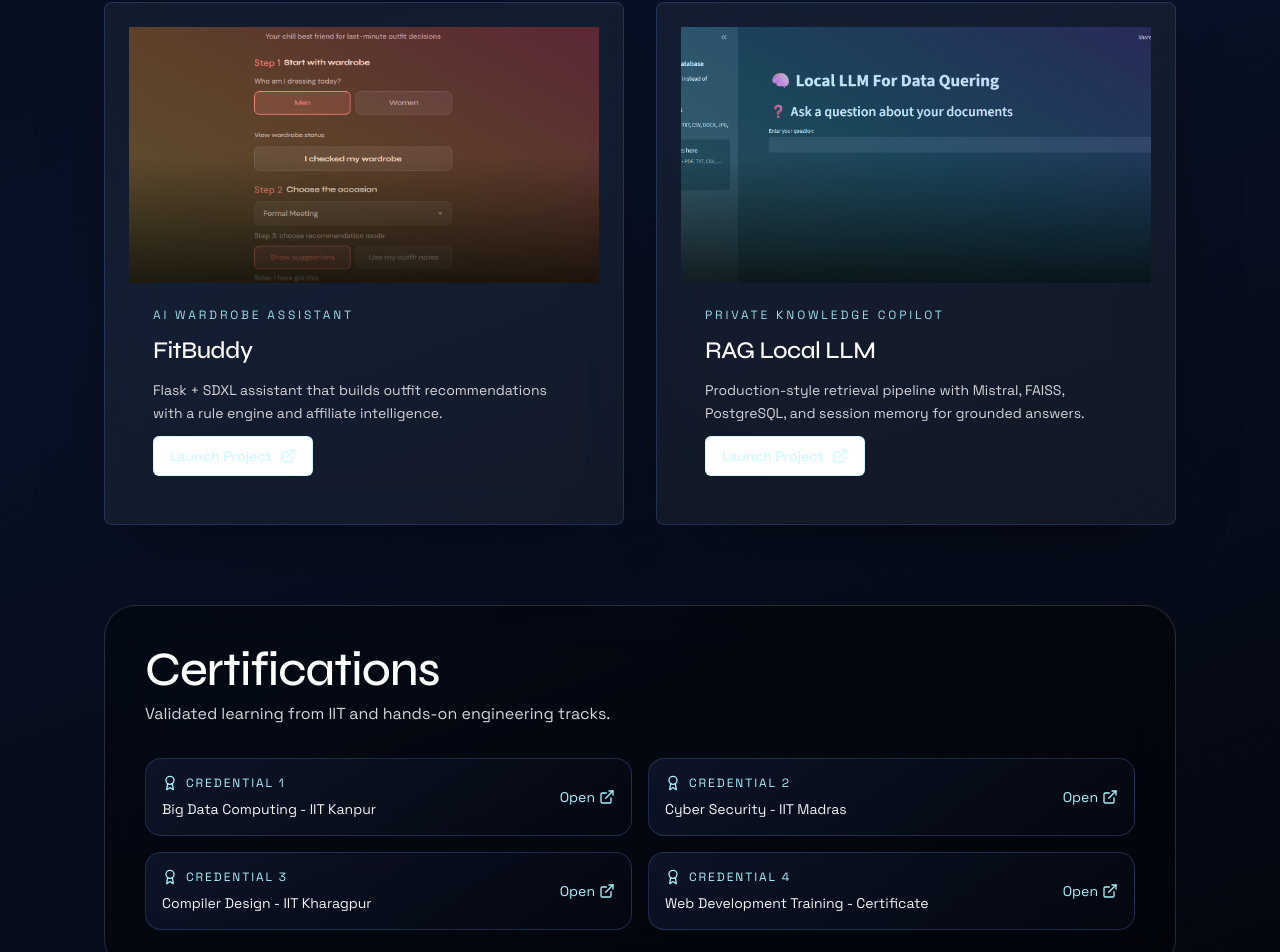
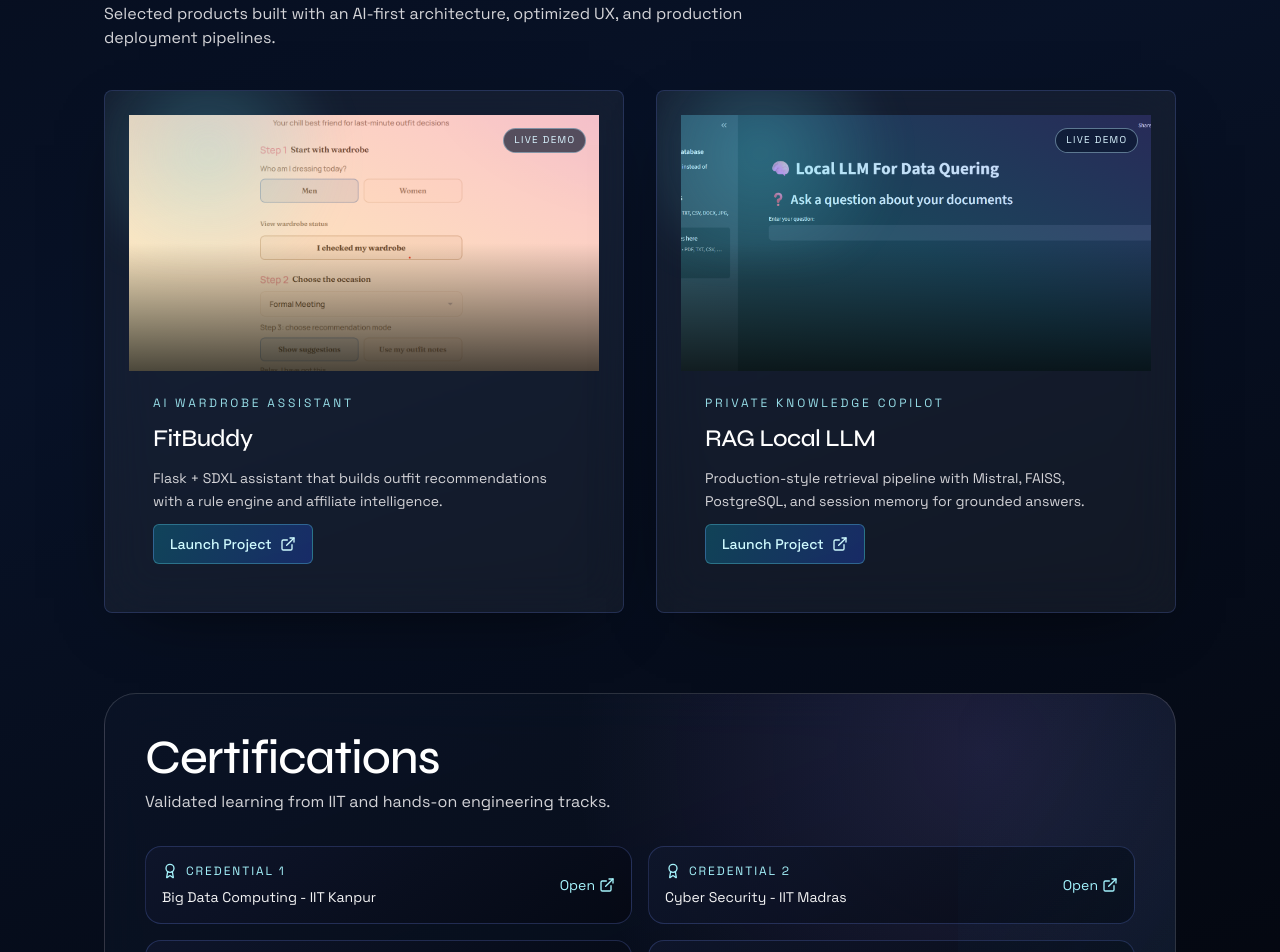
Before and after one commit to priyanshuiscoding/MyPortfolio, a React (Vite) app: page / in a window 1280 px wide. Shown: the part 1135-2087 px from the top of the page. Built offline with nearby package versions, Linux system fonts and the light colour scheme.

Commit message:
Polish project visuals and refresh FitBuddy screenshot

```diff
--- a/src/Portfolio.jsx
+++ b/src/Portfolio.jsx
@@ -100,16 +100,20 @@
       style={{ transformStyle: "preserve-3d" }}
       className="group relative"
     >
-      <Card className="project-card overflow-hidden rounded-[1.5rem] border-white/15 bg-white/5 backdrop-blur-xl">
+      <Card className="project-card project-shell overflow-hidden rounded-[1.5rem] border-white/15 bg-white/5 backdrop-blur-xl">
         <CardContent className="p-0">
           <div className="relative">
+            <div className="project-spotlight" />
             <div className={`absolute inset-0 bg-gradient-to-tr ${project.accent} opacity-30`} />
-            <img
+            <motion.img
               src={project.image}
               alt={`${project.title} screenshot`}
               className="h-56 w-full object-cover md:h-64"
+              whileHover={{ scale: 1.07 }}
+              transition={{ duration: 0.45, ease: "easeOut" }}
             />
             <div className="absolute inset-0 bg-gradient-to-t from-black/70 via-transparent to-transparent" />
+            <span className="project-chip">Live Demo</span>
           </div>
           <div className="space-y-3 p-6">
             <p className="text-xs uppercase tracking-[0.24em] text-cyan-200/90">
@@ -117,7 +121,7 @@
             </p>
             <h3 className="font-display text-2xl text-white">{project.title}</h3>
             <p className="text-sm leading-relaxed text-zinc-300">{project.description}</p>
-            <Button asChild className="mt-3 border border-cyan-300/30 bg-cyan-300/15 text-cyan-100 hover:bg-cyan-300/30">
+            <Button asChild className="launch-cta mt-3 border border-cyan-300/30 text-cyan-100">
               <a href={project.href} target="_blank" rel="noreferrer">
                 Launch Project <ExternalLink className="ml-2 h-4 w-4" />
               </a>
@@ -310,6 +314,9 @@
         >
           Featured Builds
         </motion.h2>
+        <p className="mb-10 max-w-2xl text-zinc-300">
+          Selected products built with an AI-first architecture, optimized UX, and production deployment pipelines.
+        </p>
 
         <div className="grid gap-8 md:grid-cols-2">
           {projects.map((project, index) => (
@@ -323,7 +330,7 @@
           initial={{ opacity: 0, y: 40 }}
           whileInView={{ opacity: 1, y: 0 }}
           viewport={{ once: true }}
-          className="rounded-[2rem] border border-white/15 bg-black/35 p-8 backdrop-blur-xl md:p-10"
+          className="cert-section rounded-[2rem] border border-white/15 p-8 backdrop-blur-xl md:p-10"
         >
           <h2 className="font-display text-4xl text-white md:text-5xl">Certifications</h2>
           <p className="mt-2 text-zinc-300">Validated learning from IIT and hands-on engineering tracks.</p>
--- a/src/index.css
+++ b/src/index.css
@@ -129,6 +129,46 @@
   border-color: rgba(56, 189, 248, 0.4);
 }
 
+.project-shell {
+  position: relative;
+  isolation: isolate;
+}
+
+.project-spotlight {
+  position: absolute;
+  inset: -25% auto auto -18%;
+  width: 70%;
+  height: 80%;
+  border-radius: 999px;
+  background: radial-gradient(circle, rgba(103, 232, 249, 0.25), transparent 70%);
+  filter: blur(18px);
+  z-index: 1;
+  pointer-events: none;
+}
+
+.project-chip {
+  position: absolute;
+  right: 0.8rem;
+  top: 0.8rem;
+  z-index: 5;
+  border: 1px solid rgba(186, 230, 253, 0.45);
+  border-radius: 999px;
+  background: rgba(8, 22, 44, 0.68);
+  padding: 0.26rem 0.62rem;
+  font-size: 0.62rem;
+  letter-spacing: 0.13em;
+  text-transform: uppercase;
+  color: #d9f4ff;
+}
+
+.launch-cta {
+  background: linear-gradient(110deg, rgba(14, 116, 144, 0.45), rgba(30, 64, 175, 0.45));
+}
+
+.launch-cta:hover {
+  background: linear-gradient(110deg, rgba(14, 116, 144, 0.62), rgba(79, 70, 229, 0.54));
+}
+
 .marquee-track {
   display: flex;
   width: max-content;
@@ -158,6 +198,24 @@
   border-radius: 1rem;
   background: linear-gradient(145deg, rgba(16, 24, 46, 0.75), rgba(5, 8, 18, 0.75));
   padding: 1rem;
+}
+
+.cert-section {
+  position: relative;
+  overflow: hidden;
+  background:
+    radial-gradient(circle at 82% 16%, rgba(167, 139, 250, 0.15), transparent 44%),
+    linear-gradient(145deg, rgba(11, 20, 39, 0.82), rgba(6, 11, 22, 0.82));
+}
+
+.cert-section::before {
+  content: "";
+  position: absolute;
+  inset: 0;
+  background: linear-gradient(120deg, transparent 0%, rgba(56, 189, 248, 0.08) 45%, transparent 85%);
+  transform: translateX(-100%);
+  animation: sectionSweep 6.5s linear infinite;
+  pointer-events: none;
 }
 
 .resume-cta {
@@ -273,6 +331,16 @@
   }
 }
 
+@keyframes sectionSweep {
+  from {
+    transform: translateX(-100%);
+  }
+
+  to {
+    transform: translateX(100%);
+  }
+}
+
 @media (max-width: 768px) {
   .marquee-track {
     animation-duration: 18s;
```
Also changed, not shown: public/fitbuddy-ss.png.
